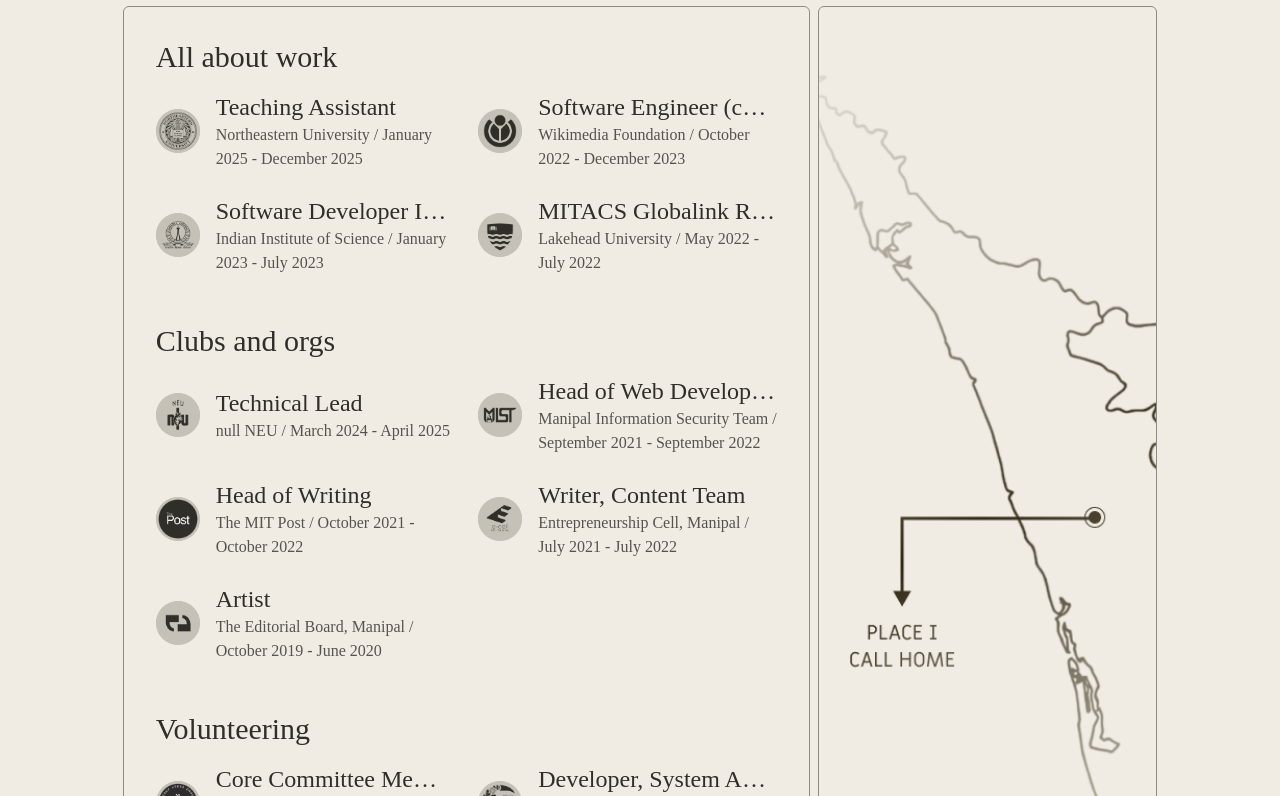
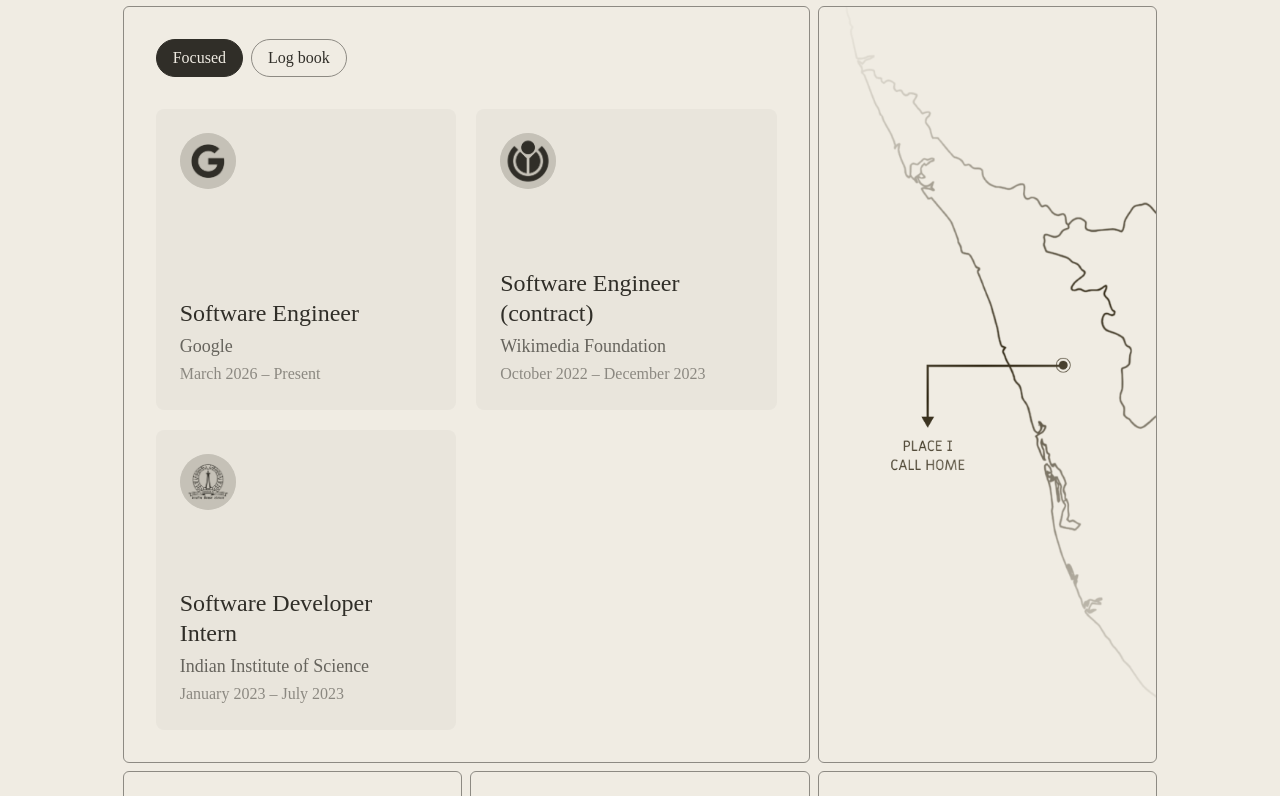
Before and after one commit to Parthiv-M/portfolio, a Next.js app: page / in a window 1280 px wide. Shown: the part 1704-2500 px from the top of the page. Built offline with nearby package versions, Linux system fonts and the light colour scheme; a web font is replaced by a local one.

Commit message:
Update work section

```diff
--- a/src/components/common/Section.tsx
+++ b/src/components/common/Section.tsx
@@ -4,6 +4,6 @@ export default function Section({
   children: React.ReactNode;
 }>) {
   return (
-    <div className="relative min-h-screen w-full">{children}</div>
+    <div className="relative w-full">{children}</div>
   )
 }
--- a/src/components/work/Section.tsx
+++ b/src/components/work/Section.tsx
@@ -1,52 +1,104 @@
+"use client";
+import { useState } from "react";
 import Section from "../common/Section";
 import SectionHeaderText from "../common/SectionHeaderText";
 import WorkTile from "./WorkTile";
 import { usePortfolioData } from "@/hooks/usePortfolioData";
 import { WorkExperience } from "@/types";
 
+const SPOTLIGHT_ORGS = ["Google", "Wikimedia Foundation", "Indian Institute of Science"];
+
 export default function WorkSection() {
     const { work, clubs, volunteering } = usePortfolioData();
+    const [activeTab, setActiveTab] = useState<"spotlight" | "history">("spotlight");
+
+    const spotlightRoles = work.filter((w) => SPOTLIGHT_ORGS.includes(w.organization));
+
     return (
         <Section>
-            <div className="min-h-screen flex flex-col md:grid md:grid-cols-3 gap-2">
-                <div className="md:col-span-3 lg:col-span-2 flex flex-col justify-between border rounded-md p-6 sm:p-8">
+            <div className="flex flex-col lg:grid lg:grid-cols-3 gap-2">
+                <div className="md:col-span-3 lg:col-span-2 flex flex-col justify-between border rounded-md p-4 sm:p-6 md:p-8">
                     <div>
-                        {work.length !== 0 && <div>
-                            <SectionHeaderText text="All about work" />
-                            <div className="mt-4 grid grid-cols-1 sm:grid-cols-2 gap-4 sm:gap-6">
-                                {
-                                    work.map((w: WorkExperience) => <WorkTile key={w.organization} {...w} />)
-                                }
-                            </div>
-                        </div>}
-                        {clubs.length !== 0 && <div className="mt-10 sm:mt-12">
-                            <SectionHeaderText text="Clubs and orgs" />
-                            <div className="mt-4 grid grid-cols-1 sm:grid-cols-2 gap-4 sm:gap-6">
-                                {
-                                    clubs.map((w: WorkExperience) => <WorkTile key={w.organization} {...w} />)
-                                }
-                            </div>
-                        </div>}
-                        {volunteering.length !== 0 && <div className="mt-10 sm:mt-12">
-                            <SectionHeaderText text="Volunteering" />
-                            <div className="mt-4 grid grid-cols-1 sm:grid-cols-2 gap-4 sm:gap-6">
-                                {
-                                    volunteering.map((w: WorkExperience) => <WorkTile key={w.organization} {...w} />)
-                                }
-                            </div>
-                        </div>}
-                    </div>
-                    <div className="mt-24 md:mt-0">
-                        <em className="text-gray-500">
-                            And all that's left is a body moving through space and time. 7,000 RPM.
-                            That's where you meet it. You feel it coming. It creeps up on you, close
-                            in your ear. Asks you a question. The only question that matters. <span className="font-bold">Who are you?</span>
-                        </em>
-                        <p className="font-bold mt-2">- Ford v Ferrari</p>
+                        {/* Tab Controls */}
+                        <div className="flex flex-wrap gap-2 mb-6 sm:mb-8">
+                            {(["spotlight", "history"] as const).map((tab) => (
+                                <button
+                                    key={tab}
+                                    onClick={() => setActiveTab(tab)}
+                                    className={`px-3 sm:px-4 py-1.5 rounded-full text-xs sm:text-sm md:text-base font-medium transition-all duration-200 cursor-pointer border ${activeTab === tab
+                                        ? "bg-[var(--foreground)] text-[var(--background)] border-[var(--foreground)]"
+                                        : "bg-transparent text-[var(--foreground)] border-[var(--shadow)] hover:opacity-70"
+                                        }`}
+                                >
+                                    {tab === "spotlight" ? "Focused" : "Log book"}
+                                </button>
+                            ))}
+                        </div>
+
+                        {/* Spotlight Tab */}
+                        <div
+                            className={`transition-all duration-300 ${activeTab === "spotlight"
+                                ? "opacity-100 translate-y-0 pointer-events-auto"
+                                : "opacity-0 translate-y-2 pointer-events-none absolute"
+                                }`}
+                        >
+                            {activeTab === "spotlight" && (
+                                <div>
+                                    <div className="mt-4 sm:mt-5 grid grid-cols-2 gap-3 sm:gap-4 md:gap-5">
+                                        {spotlightRoles.map((w: WorkExperience) => (
+                                            <WorkTile key={w.organization} {...w} variant="featured" />
+                                        ))}
+                                    </div>
+                                </div>
+                            )}
+                        </div>
+
+                        {/* Full History Tab */}
+                        <div
+                            className={`transition-all duration-300 ${activeTab === "history"
+                                ? "opacity-100 translate-y-0 pointer-events-auto"
+                                : "opacity-0 translate-y-2 pointer-events-none absolute"
+                                }`}
+                        >
+                            {activeTab === "history" && (
+                                <div>
+                                    {work.length !== 0 && (
+                                        <div>
+                                            <SectionHeaderText text="All about work" />
+                                            <div className="mt-3 sm:mt-4 grid grid-cols-1 sm:grid-cols-2 gap-4 sm:gap-5 md:gap-6">
+                                                {work.map((w: WorkExperience) => (
+                                                    <WorkTile key={w.organization} {...w} />
+                                                ))}
+                                            </div>
+                                        </div>
+                                    )}
+                                    {clubs.length !== 0 && (
+                                        <div className="mt-8 sm:mt-10 md:mt-12">
+                                            <SectionHeaderText text="Clubs and orgs" />
+                                            <div className="mt-3 sm:mt-4 grid grid-cols-1 sm:grid-cols-2 gap-4 sm:gap-5 md:gap-6">
+                                                {clubs.map((w: WorkExperience) => (
+                                                    <WorkTile key={w.organization} {...w} />
+                                                ))}
+                                            </div>
+                                        </div>
+                                    )}
+                                    {volunteering.length !== 0 && (
+                                        <div className="mt-8 sm:mt-10 md:mt-12">
+                                            <SectionHeaderText text="Volunteering" />
+                                            <div className="mt-3 sm:mt-4 grid grid-cols-1 sm:grid-cols-2 gap-4 sm:gap-5 md:gap-6">
+                                                {volunteering.map((w: WorkExperience) => (
+                                                    <WorkTile key={w.organization} {...w} />
+                                                ))}
+                                            </div>
+                                        </div>
+                                    )}
+                                </div>
+                            )}
+                        </div>
                     </div>
                 </div>
-                <div className="hidden lg:block min-h-128 w-full border rounded-md bg-[url('/kerala.png')] bg-cover bg-center"></div>
+                <div className="hidden lg:block lg:min-h-128 w-full border rounded-md bg-[url('/kerala.png')] bg-cover bg-center"></div>
             </div>
         </Section>
-    )
+    );
 }
--- a/src/components/work/WorkTile.tsx
+++ b/src/components/work/WorkTile.tsx
@@ -1,16 +1,38 @@
 import { WorkExperience } from "@/types";
 
-export default function WorkTile(props: WorkExperience) {
+interface WorkTileProps extends WorkExperience {
+    variant?: "featured" | "compact";
+}
+
+export default function WorkTile(props: WorkTileProps) {
+    const { variant = "compact" } = props;
+
+    if (variant === "featured") {
+        return (
+            <div className="aspect-square rounded-lg p-3 sm:p-4 md:p-5 lg:p-6 bg-black/3 flex flex-col justify-between transition-all duration-300 hover:-translate-y-0.5 hover:bg-black/8 cursor-default">
+                <div className="hidden sm:flex h-9 w-9 md:h-12 md:w-12 lg:h-14 lg:w-14 rounded-full bg-black/10 overflow-hidden items-center justify-center shrink-0">
+                    {/* eslint-disable-next-line @next/next/no-img-element */}
+                    <img src={props?.logo} alt={`${props?.organization} logo`} className="w-full h-full object-cover" />
+                </div>
+                <div className="flex flex-col min-w-0">
+                    <h5 className="antic text-base sm:text-lg md:text-xl lg:text-2xl leading-tight">{props?.position}</h5>
+                    <p className="text-xs sm:text-sm md:text-base lg:text-lg opacity-70 mt-0.5 sm:mt-1 truncate">{props?.organization}</p>
+                    <p className="text-[10px] sm:text-xs md:text-sm lg:text-base opacity-50 mt-0.5">{props?.startDate} – {props?.endDate}</p>
+                </div>
+            </div>
+        );
+    }
+
     return (
-        <div className="flex gap-4 items-center">
-            <div className="h-10 w-10 sm:h-11 sm:w-11 shrink-0 rounded-full bg-black/20 overflow-hidden flex items-center justify-center">
+        <div className="flex gap-3 sm:gap-4 items-center">
+            <div className="h-9 w-9 sm:h-10 sm:w-10 md:h-11 md:w-11 shrink-0 rounded-full bg-black/20 overflow-hidden flex items-center justify-center">
                 {/* eslint-disable-next-line @next/next/no-img-element */}
                 <img src={props?.logo} alt={`${props?.organization} logo`} className="w-full h-full object-cover" />
             </div>
-            <div className="flex flex-col min-w-0">
-                <h6 className="antic text-xl sm:text-2xl truncate">{props?.position}</h6>
-                <p className="text-sm sm:text-base opacity-80">{props?.organization} / {props?.startDate} - {props?.endDate}</p>
+            <div className="flex flex-col min-w-0 flex-1">
+                <h6 className="antic text-lg sm:text-xl md:text-2xl truncate">{props?.position}</h6>
+                <p className="text-xs sm:text-sm md:text-base opacity-80 truncate">{props?.organization} / {props?.startDate} - {props?.endDate}</p>
             </div>
         </div>
-    )
+    );
 }
--- a/src/data/data.json
+++ b/src/data/data.json
@@ -230,6 +230,13 @@
     ],
     "work": [
       {
+        "logo": "/institutions/google.png",
+        "position": "Software Engineer",
+        "organization": "Google",
+        "startDate": "March 2026",
+        "endDate": "Present"
+      },
+      {
         "logo": "/institutions/neu.png",
         "position": "Teaching Assistant",
         "organization": "Northeastern University",
```
Also changed, not shown: public/institutions/google.png (added).
